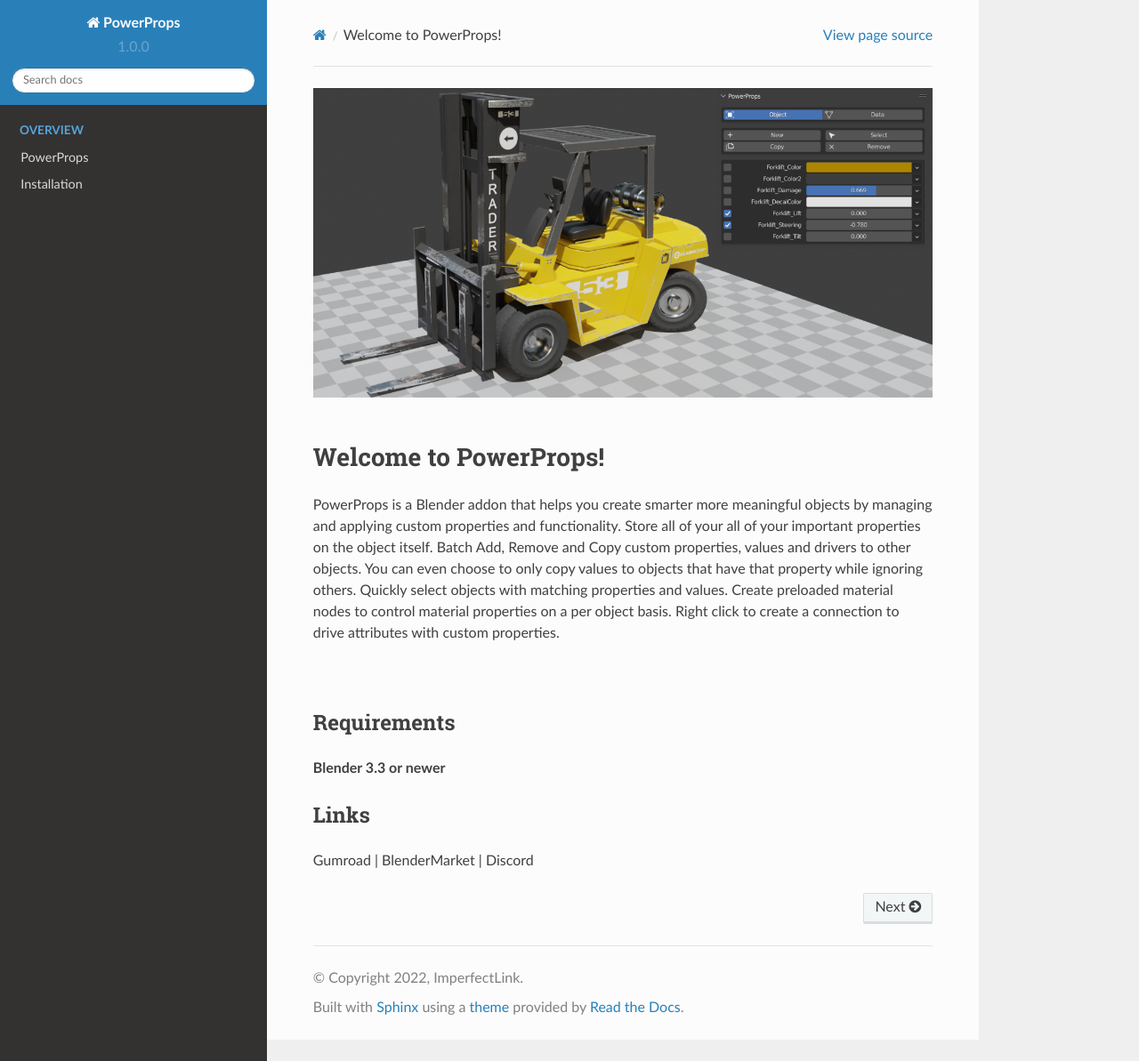
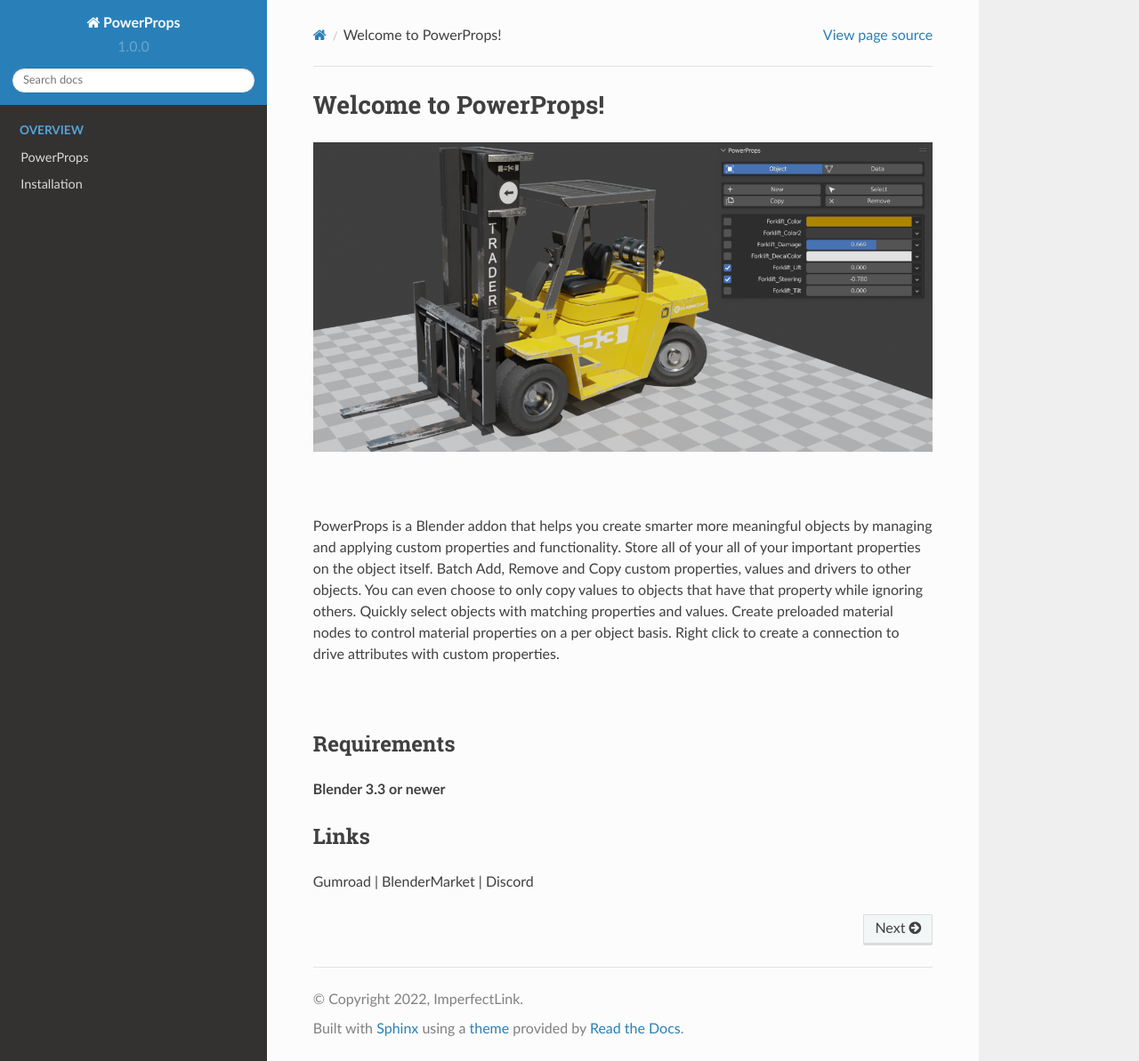
Before and after one commit to imperfectlink/PowerProps, a Sphinx documentation site: the page built from docs/source/index.rst, in a window 1280 px wide and 1193 px high. Shown: the whole window at 89% size. Built offline with Sphinx 7.4.7 and the Read the Docs theme 2.0.0, drawn with Linux system fonts in a browser that asks for light colours.

```diff
--- a/docs/source/index.rst
+++ b/docs/source/index.rst
@@ -1,9 +1,9 @@
+Welcome to PowerProps!
+====
+
 .. image:: img/Forklift_PowerProps.png
 
 |
-
-Welcome to PowerProps!
-====
 
 PowerProps is a Blender addon that helps you create smarter more meaningful objects by managing and applying custom properties and functionality. Store all of your all of your important properties on the object itself. Batch Add, Remove and Copy custom properties, values and drivers to other objects. You can even choose to only copy values to objects that have that property while ignoring others. Quickly select objects with matching properties and values. Create preloaded material nodes to control material properties on a per object basis. Right click to create a connection to drive attributes with custom properties.
 
```
